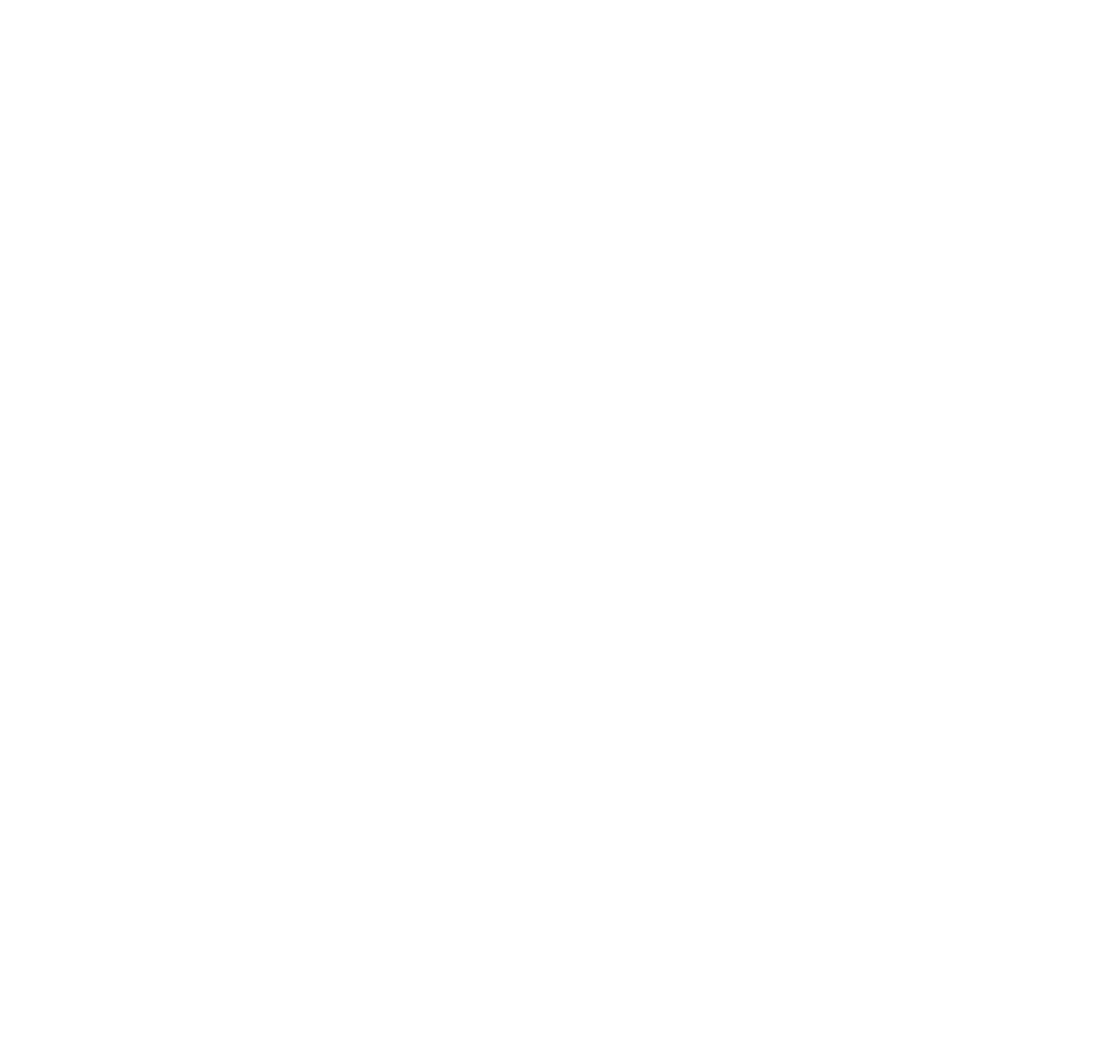
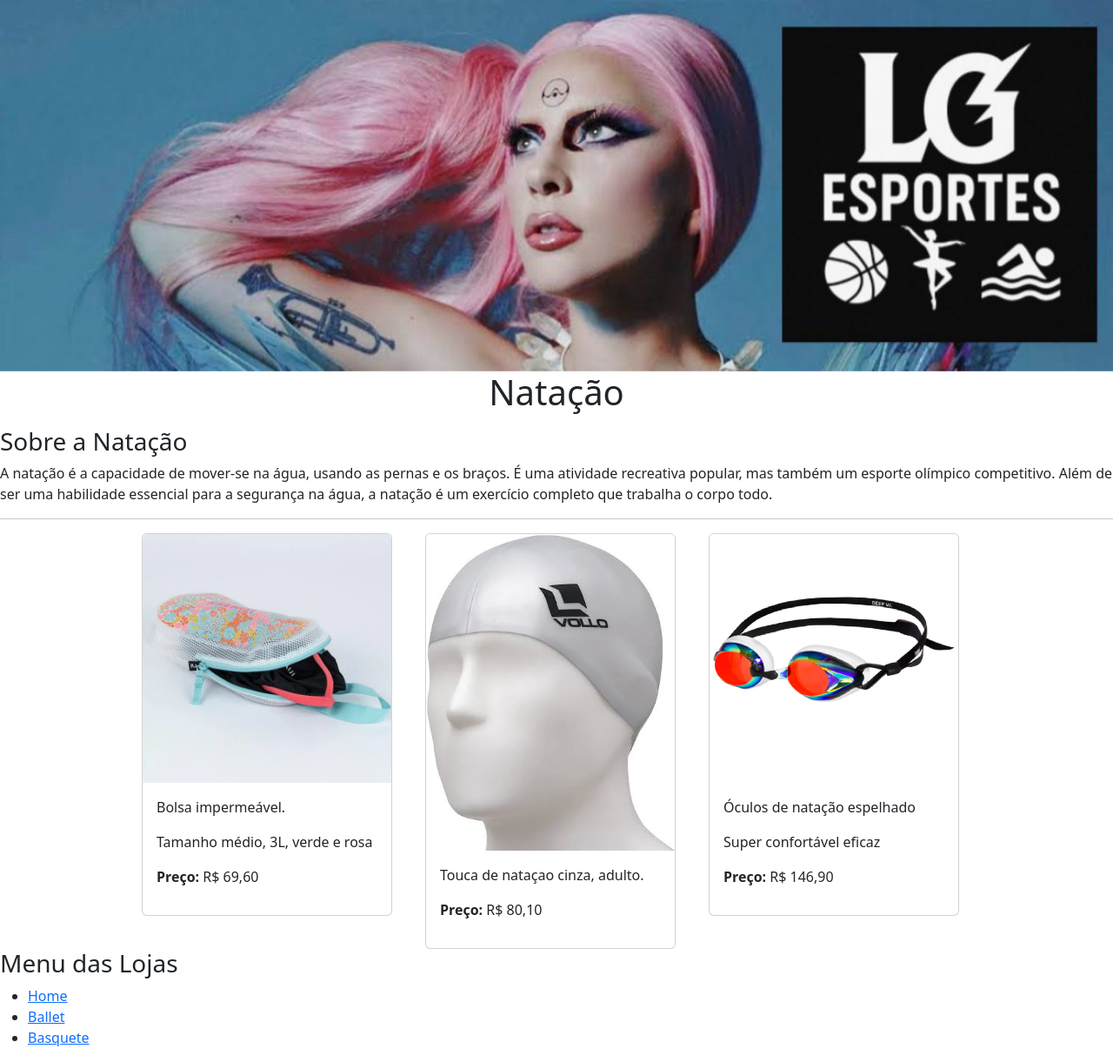
Before and after one commit to cristaldafinny/Linkseimagens, a plain HTML site: page esporte/natacao/index.html in a window 1280 px wide. Shown: the whole page at 87% size. Before the commit the page ends 800 px from the top, so only its background shows below. Drawn offline with nearby package versions, Linux system fonts and the light colour scheme.

Commit message:
acho que pronto

```diff
--- a/esporte/natacao/index.html
+++ b/esporte/natacao/index.html
@@ -0,0 +1,62 @@
+<!DOCTYPE html>
+<html lang="en">
+<head>
+    <meta charset="UTF-8">
+    <meta name="viewport" content="width=device-width, initial-scale=1.0">
+    <title>LG Ballet</title>
+    <link href="https://cdn.jsdelivr.net/npm/bootstrap@5.3.6/dist/css/bootstrap.min.css" rel="stylesheet" integrity="sha384-4Q6Gf2aSP4eDXB8Miphtr37CMZZQ5oXLH2yaXMJ2w8e2ZtHTl7GptT4jmndRuHDT" crossorigin="anonymous">
+</head>
+<body>
+     <header>
+    <section>
+      <div id="carouselExampleSlidesOnly" class="carousel slide" data-bs-ride="carousel">
+        <div class="carousel-inner">
+          <div class="carousel-item active">
+            <img src="../imgs/logonova.jpg" class="d-block w-100" alt="imagem faltando oiiii">
+          </div>
+        </div>
+      </div>
+    </section>
+  </header>
+    <h1 class="text-center">Natação</h1>
+    <p> <h3>Sobre a Natação</h3>
+            <p>A natação é a capacidade de mover-se na água, usando as pernas e os braços. É uma atividade recreativa popular, mas também um esporte olímpico competitivo. Além de ser uma habilidade essencial para a segurança na água, a natação é um exercício completo que trabalha o corpo todo.</p>
+            <hr>
+    </div>
+  </div>
+
+  <div class="row d-flex justify-content-center">
+    <div class="col-md-3">
+         <div class="card" style="width: 18rem;">
+          <img src="../imgs/bolsaimp.jpg" class="card-img-top" alt="...">
+          <div class="card-body">
+            <p class="card-text">Bolsa impermeável.</p> <p>Tamanho médio, 3L, verde e rosa</p>  <p><strong>Preço:</strong> R$ 69,60</p>
+          </div>
+        </div>
+    </div>
+    <div class="col-md-3">
+         <div class="card" style="width: 18rem;">
+          <img src="../imgs/toucanat.jpg" class="card-img-top" alt="...">
+          <div class="card-body">
+            <p class="card-text">Touca de nataçao cinza, adulto.</p>
+            <p><strong>Preço:</strong> R$ 80,10</p>
+          </div>
+        </div>
+    </div>
+    <div class="col-md-3">
+         <div class="card" style="width: 18rem;">
+          <img src="../imgs/oculosespelhado.jpg" class="card-img-top" alt="...">
+          <div class="card-body">
+            <p class="card-text">Óculos de natação espelhado</p> <p>Super confortável eficaz</p>  <p><strong>Preço:</strong> R$ 146,90</p>
+          </div>
+        </div>
+    </div>
+  </div>
+    <h3> Menu das Lojas </h3>
+<ul>
+  <li><a href="../../index.html">Home</a></li>
+  <li><a href="../ballet/index.html">Ballet</a></li>
+  <li><a href="../basquete/">Basquete</a></li>
+</ul>
+</body>
+</html>
```
Also changed, not shown: esporte/basquete/index.html (+8 -4 lines), index.html (+20 -0 lines), esporte/imgs/bolsaimp.jpg (added), esporte/imgs/index.html (deleted), esporte/imgs/oculosespelhado.jpg (added), esporte/imgs/toucanat.jpg (added).
